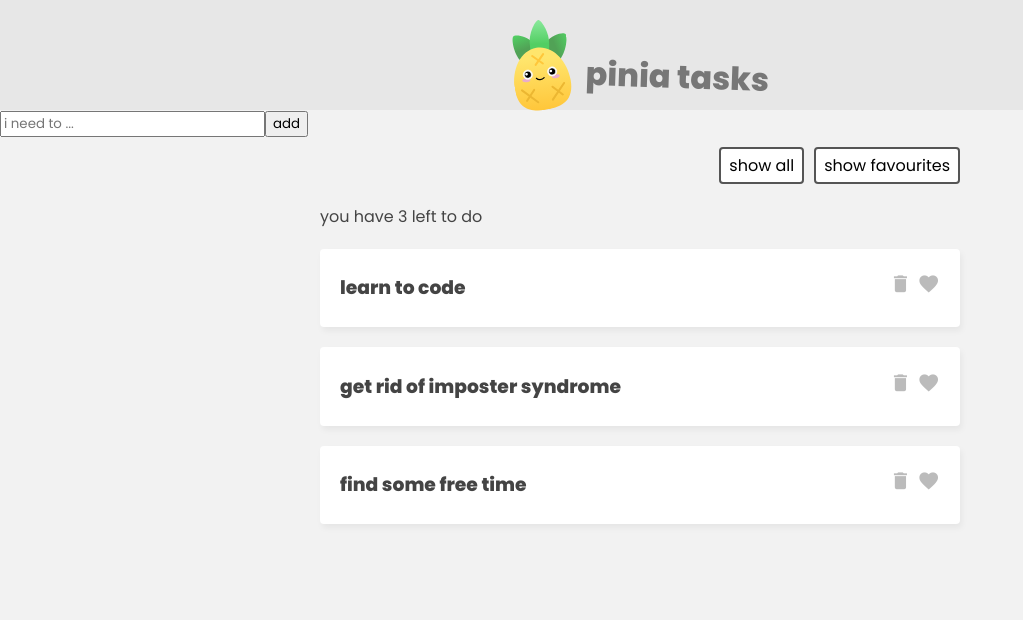
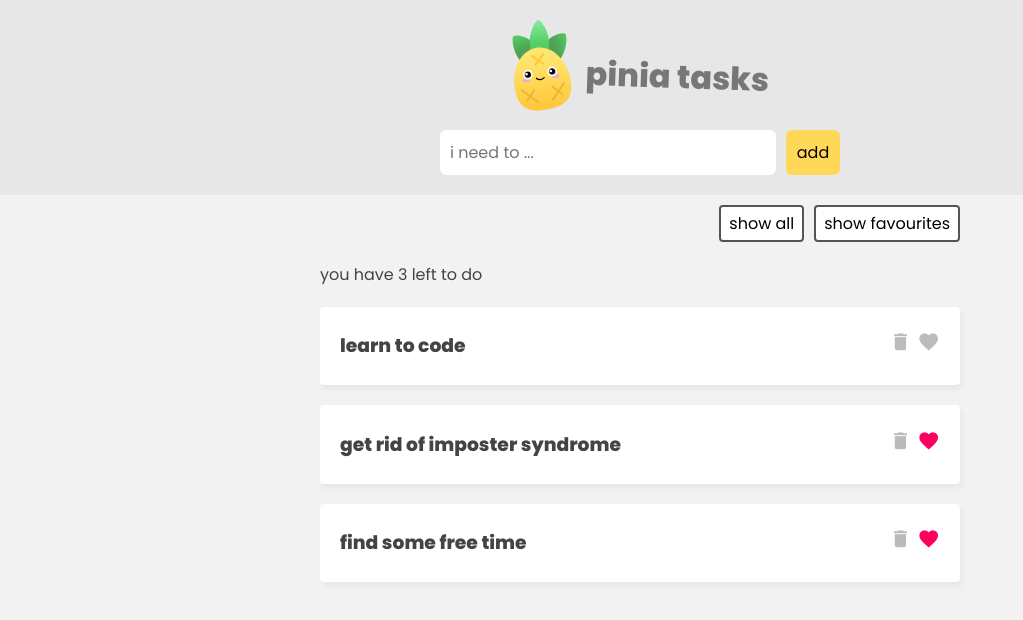
Before and after one commit to KacperSzyf/mastering_pinia, a Vue app: page / in a window 1280 px wide. Shown: the top 620 px of the page, without its empty margins (0-1023 px from the left). Built offline with nearby package versions, Linux system fonts and the light colour scheme.

Commit message:
added remove and favourite functionality

```diff
--- a/src/assets/main.css
+++ b/src/assets/main.css
@@ -59,6 +59,9 @@ header h1 {
   color: #bbb;
 }
 
+.task i.active {
+  color: #ff005d;
+}
 /* filter nav */
 .filter {
   width: 640px;
@@ -75,3 +78,32 @@ header h1 {
   cursor: pointer;
   font-size: 1em;
 }
+
+/* new task form */
+.new-task-form {
+  background: #e7e7e7;
+  padding: 20px 0;
+}
+form {
+  max-width: 400px;
+  margin: 0 auto;
+  display: grid;
+  grid-template-columns: 3fr 1fr;
+  gap: 10px;
+}
+form button {
+  background: #ffd859;
+  border: 0;
+  padding: 10px;
+  font-family: "Poppins";
+  border-radius: 6px;
+  cursor: pointer;
+  font-size: 1em;
+}
+form input {
+  border: 0;
+  padding: 10px;
+  border-radius: 6px;
+  color: #555;
+  font-size: 1em;
+}
--- a/src/components/TaskDetails.vue
+++ b/src/components/TaskDetails.vue
@@ -2,14 +2,24 @@
   <div class="task">
     <h3>{{ task.title }}</h3>
     <div class="icons">
-      <i class="material-icons">delete</i>
-      <i class="material-icons">favorite</i>
+      <i
+      class="material-icons"
+      @click="taskStore.removeTask(task.id)">delete</i>
+      <i
+      class="material-icons"
+      :class="{active: task.isFav}"
+      @click="taskStore.toggleFav(task.id)">favorite</i>
     </div>
   </div>
 </template>
 
 <script>
+import { useTaskStore } from '@/stores/TaskStore'
 export default {
-  props: ['task']
+  props: ['task'],
+  setup() {
+    const taskStore = useTaskStore()
+    return { taskStore }
+  }
 }
 </script>
--- a/src/components/TaskForm.vue
+++ b/src/components/TaskForm.vue
@@ -16,7 +16,7 @@ const handleSubmit = () => {
   if (newTask.value.length > 0) {
     taskStore.addTask({
       title: newTask.value,
-      isFave: false,
+      isFav: false,
       id: Math.floor(Math.random() * 10000)
     })
     newTask.value = ''
--- a/src/stores/TaskStore.ts
+++ b/src/stores/TaskStore.ts
@@ -1,4 +1,10 @@
 import { defineStore } from 'pinia'
+
+export type Task = {
+  id: number
+  title: string
+  isFav: boolean
+}
 
 export const useTaskStore = defineStore('taskStore', {
   state: () => ({
@@ -10,10 +16,10 @@ export const useTaskStore = defineStore('taskStore', {
     name: 'pinia tasks'
   }),
   getters: {
-    favourites() {
+    favourites(): Array<Task> {
       return this.tasks.filter((task) => task.isFav)
     },
-    countFavourites() {
+    countFavourites(): number {
       return this.favourites.length
     },
     totalTasks: (state) => {
@@ -21,8 +27,19 @@ export const useTaskStore = defineStore('taskStore', {
     }
   },
   actions: {
-    addTask(task) {
+    addTask(task: Task) {
       this.tasks.push(task)
+    },
+    removeTask(taskId: number) {
+      this.tasks = this.tasks.filter((task) => {
+        return task.id !== taskId
+      })
+    },
+    toggleFav(taskId: number) {
+      const task: Task | undefined = this.tasks.find(t => t.id === taskId)
+      if(task){
+        task.isFav = !task.isFav
+      }
     }
   }
 })
```
